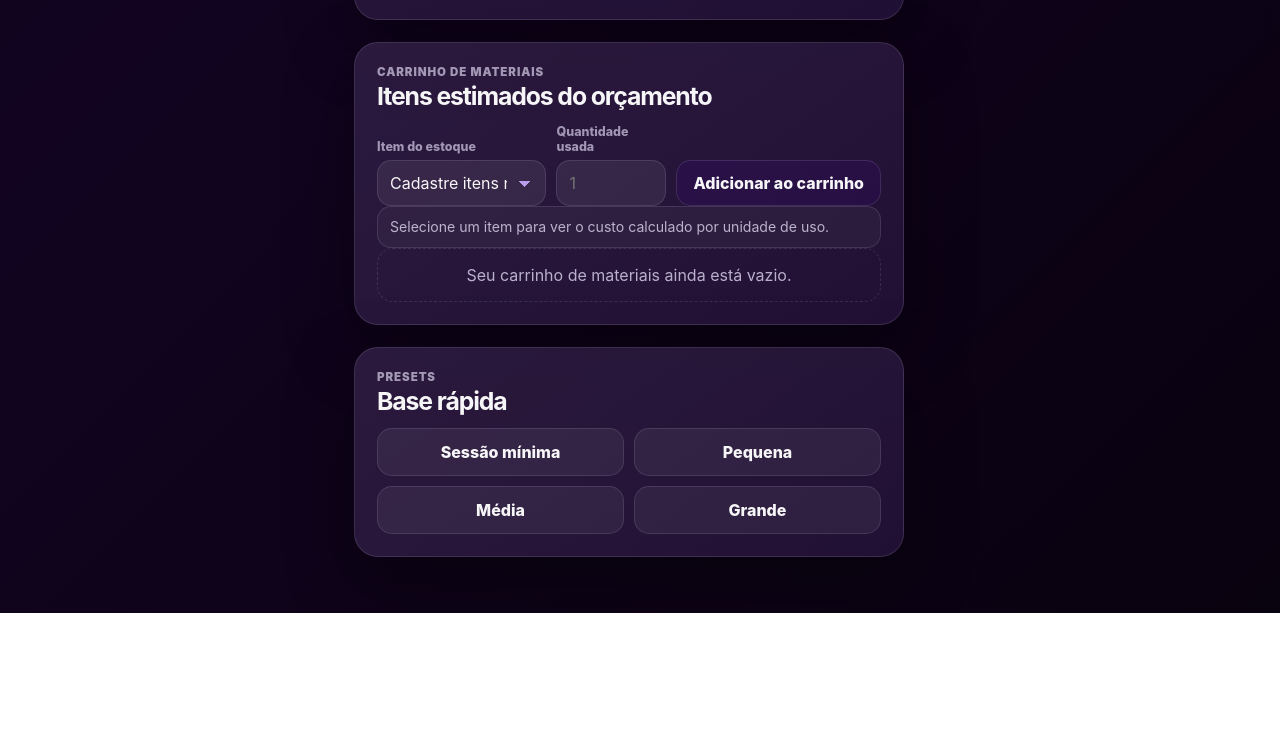
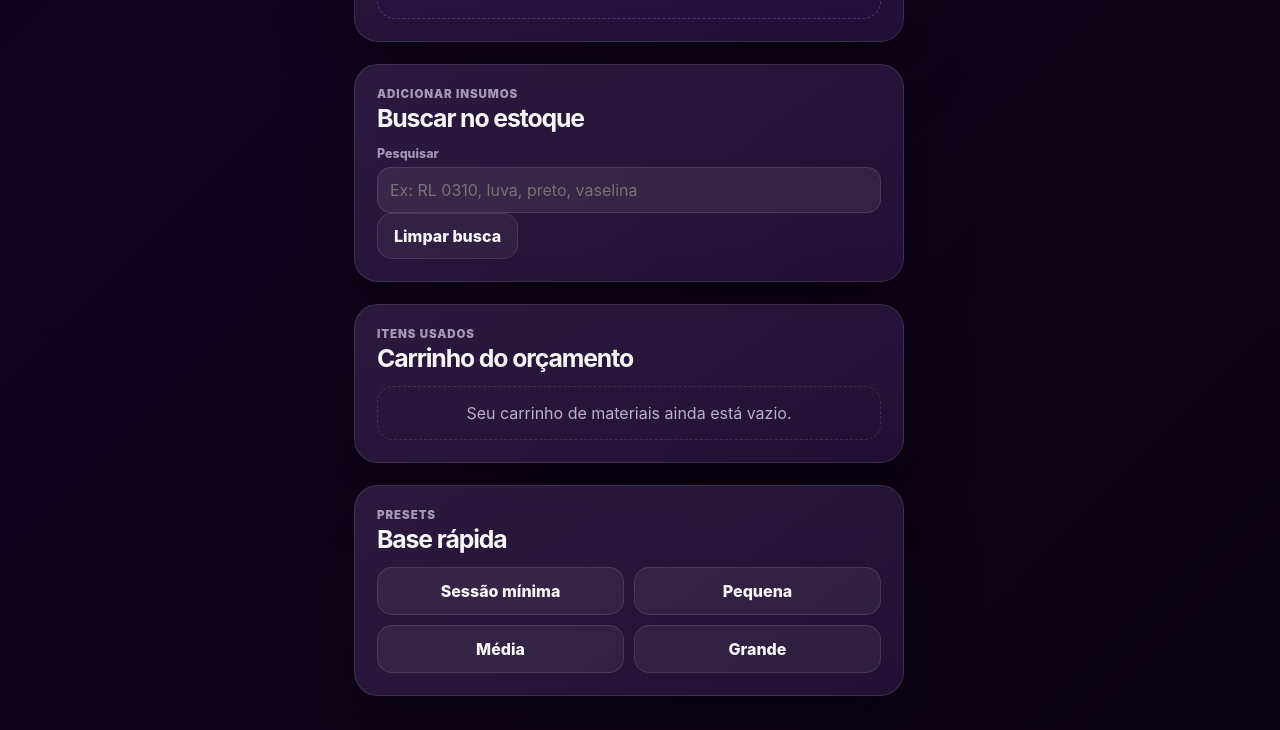
Before and after one commit to CamilliFFeliz/MiShiro, a plain HTML site: page pages/orcamentos.html in a window 1280 px wide. Shown: the part 1446-2176 px from the top of the page. Before the commit the page ends 2059 px from the top, so only its background shows below. Drawn offline with nearby package versions, Linux system fonts and the light colour scheme.

Commit message:
feat: restaura buscador e carrinho antigo de orcamentos

```diff
--- a/pages/orcamentos.html
+++ b/pages/orcamentos.html
@@ -20,11 +20,11 @@
       <header class="page-header">
         <span class="eyebrow">Orçamentos</span>
         <h1 id="pageHeading">Criar proposta de tatuagem</h1>
-        <p>Monte uma proposta real com cliente, arte, materiais em formato de carrinho, imagem de referência e resumo financeiro.</p>
+        <p>Monte uma proposta real com cliente, arte, busca de insumos, carrinho, imagem de referência e PDF.</p>
       </header>
 
       <section class="budget-flow" aria-label="Fluxo de orçamento">
-        <span>Cliente</span><span>Tatuagem</span><span>Carrinho</span><span>PDF</span>
+        <span>Cliente</span><span>Tatuagem</span><span>Estoque</span><span>Carrinho</span><span>PDF</span>
       </section>
 
       <form id="formOrcamento" class="budget-page-grid">
@@ -62,13 +62,17 @@
         </section>
 
         <section class="panel-card materials-panel">
-          <header class="section-title"><span>Carrinho de materiais</span><h2>Itens estimados do orçamento</h2></header>
-          <div class="materials-picker">
-            <label class="field"><span>Item do estoque</span><select id="itemEstoqueSelect"></select></label>
-            <label class="field"><span>Quantidade usada</span><input id="quantidadeUsada" inputmode="decimal" placeholder="1" /></label>
-            <button class="button button-secondary" id="adicionarMaterial" type="button">Adicionar ao carrinho</button>
+          <header class="section-title"><span>Adicionar insumos</span><h2>Buscar no estoque</h2></header>
+          <div class="picker-toolbar">
+            <label class="field"><span>Pesquisar</span><input id="budgetSearchInput" type="search" placeholder="Ex: RL 0310, luva, preto, vaselina" /></label>
+            <button class="button button-ghost" id="clearBudgetSearchButton" type="button">Limpar busca</button>
           </div>
-          <div id="detalheItemSelecionado" class="selected-stock-detail"></div>
+          <section class="chip-row compact-chip-row" id="budgetCategoryFilters" aria-label="Filtros de categoria do orçamento"></section>
+          <section id="stockPickerList" class="picker-list" aria-label="Itens disponíveis para orçamento"></section>
+        </section>
+
+        <section class="panel-card cart-panel">
+          <header class="section-title"><span>Itens usados</span><h2>Carrinho do orçamento</h2></header>
           <div id="listaMateriais" class="cart-list"></div>
         </section>
 
@@ -94,6 +98,7 @@
             <div><dt>Materiais</dt><dd id="totalMateriais">R$ 0,00</dd></div>
             <div><dt>Mão de obra</dt><dd id="totalMaoObra">R$ 0,00</dd></div>
             <div><dt>Subtotal com margem</dt><dd id="subtotalOrcamento">R$ 0,00</dd></div>
+            <div><dt>Desconto aplicado</dt><dd id="valorDesconto">R$ 0,00</dd></div>
             <div class="summary-final"><dt>Valor final</dt><dd id="valorFinal">R$ 0,00</dd></div>
           </dl>
           <div class="action-stack">
```
